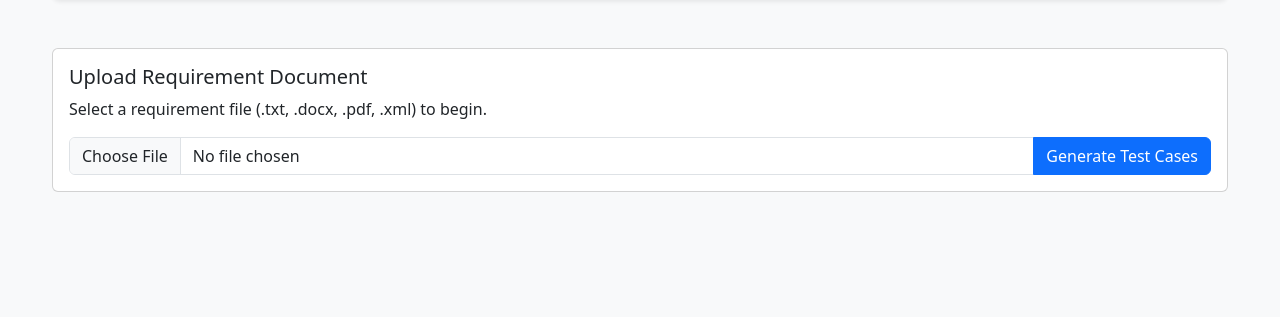
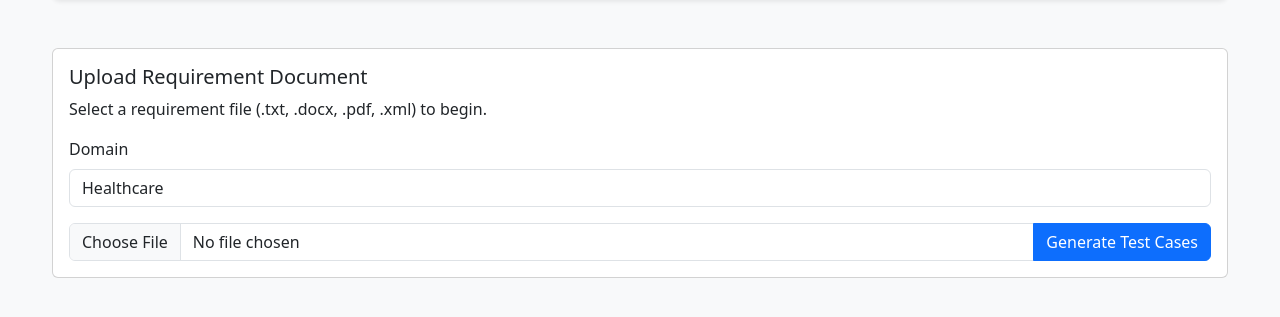
Before and after one commit to tanishaa17/ai-testcase-generator, a Flask app: page / in a window 1280 px wide. Shown: the part 224-541 px from the top of the page. Run offline with Flask 3, Linux system fonts and the light colour scheme; some libraries are stand-ins or nearby versions.

Commit message:
Created domain specific test case generation with compliance tags

```diff
--- a/app.py
+++ b/app.py
@@ -45,13 +45,13 @@ def read_requirement_file(file_path):
         print(f"Error reading file: {e}")
         raise
 
-def generate_test_cases(requirement_text):
+def generate_test_cases(requirement_text, domain="healthcare software"):
     """
     Generates structured test cases using the Gemini AI, focusing on compliance
-    and traceability for the healthcare domain.
+    and traceability for the specified domain.
     """
     prompt = (
-        "You are a world-class QA expert specializing in regulated healthcare software (FDA, IEC 62304, ISO 13485)."
+        f"You are a world-class QA expert specializing in {domain} (e.g., regulated standards like FDA, IEC 62304 for healthcare, or PCI-DSS for finance)."
         "Analyze the provided software requirement and generate a comprehensive set of test cases."
         "Your output MUST be a single, valid JSON object. Do not include any other text or markdown formatting."
         "The JSON object should have a single key: 'test_cases'."
@@ -59,7 +59,7 @@ def generate_test_cases(requirement_text):
         '  - \"test_id\": A unique identifier for the test case (e.g., \"TC-001\").'
         '  - \"requirement_source\": The specific requirement sentence or phrase this test case validates.'
         '  - \"gherkin_feature\": The full, complete Gherkin text for the test case, starting with \"Feature:\".'
-        '  - \"compliance_tags\": A list of strings identifying relevant compliance standards (e.g., [\"ISO 13485\", \"GDPR\"]).'
+        '  - \"compliance_tags\": A list of strings identifying relevant compliance standards for the specified domain (e.g., [\"ISO 13485\", \"GDPR\"] for healthcare).'
         "\n--- REQUIREMENT TEXT ---"
         f"{requirement_text}"
         "\n--- END REQUIREMENT TEXT ---"
@@ -106,12 +106,17 @@ def index():
 
         if file:
             try:
+                # Get the domain from the form, default to 'healthcare software'
+                domain = request.form.get('domain', 'healthcare software').strip()
+                if not domain:
+                    domain = 'healthcare software'
+
                 file_path = os.path.join(app.config['UPLOAD_FOLDER'], file.filename)
                 file.save(file_path)
 
                 configure_ai()
                 requirement_text = read_requirement_file(file_path)
-                test_data = generate_test_cases(requirement_text)
+                test_data = generate_test_cases(requirement_text, domain)
 
                 # Store the generated data in the session for later export
                 session['last_test_data'] = test_data
@@ -122,6 +127,7 @@ def index():
                 flash(str(e))
             except Exception as e:
                 flash(f'An error occurred: {e}')
+
 
     return render_template('index.html', test_data=test_data)
 
--- a/templates/index.html
+++ b/templates/index.html
@@ -57,6 +57,10 @@
                 <h5 class="card-title">Upload Requirement Document</h5>
                 <p class="card-text">Select a requirement file (.txt, .docx, .pdf, .xml) to begin.</p>
                 <form method="post" enctype="multipart/form-data">
+                    <div class="mb-3">
+                        <label for="domain" class="form-label">Domain</label>
+                        <input type="text" class="form-control" name="domain" id="domain" placeholder="e.g., Healthcare, Finance, E-commerce" value="Healthcare">
+                    </div>
                     <div class="input-group">
                         <input type="file" class="form-control" name="requirement_file" required>
                         <button class="btn btn-primary" type="submit">Generate Test Cases</button>
```
